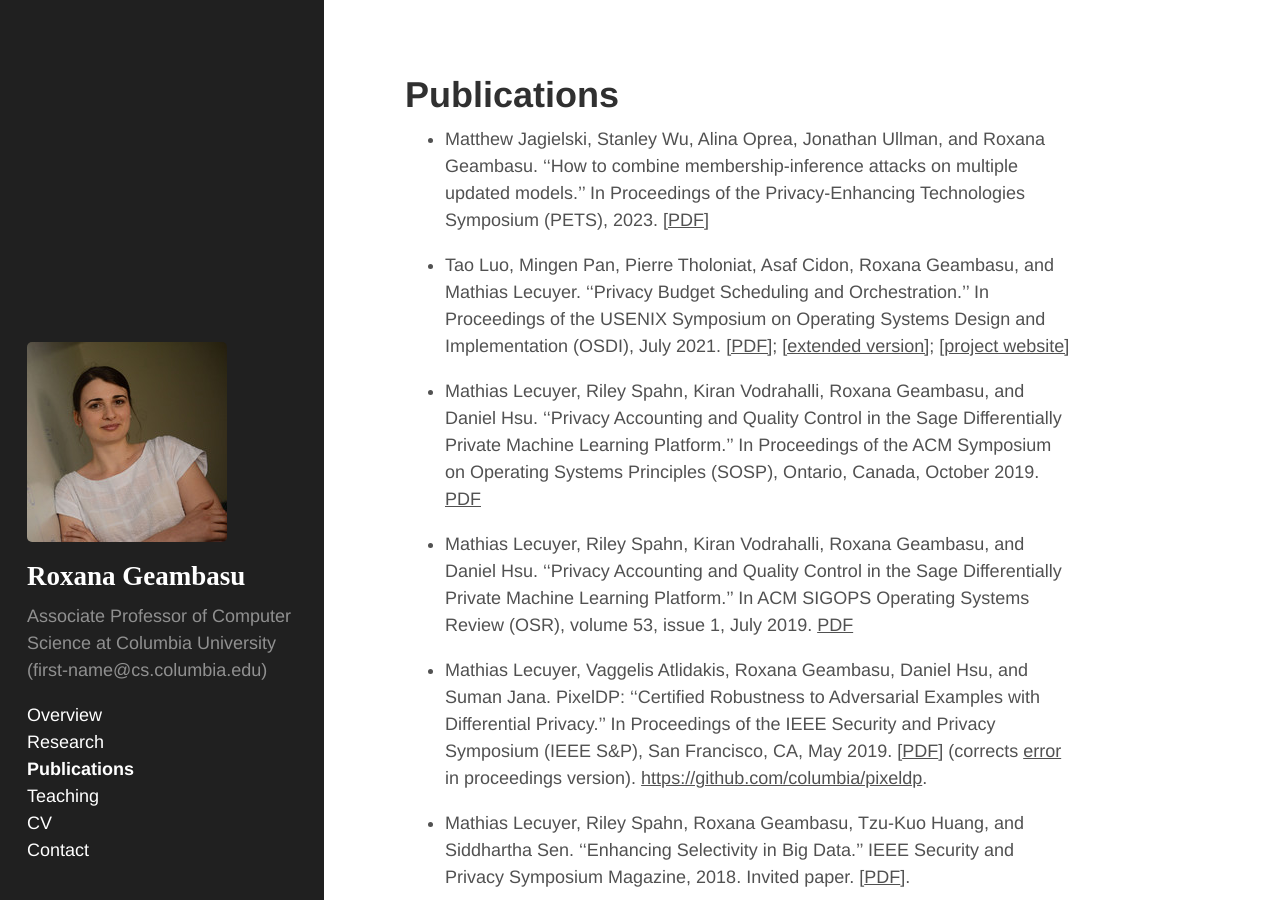
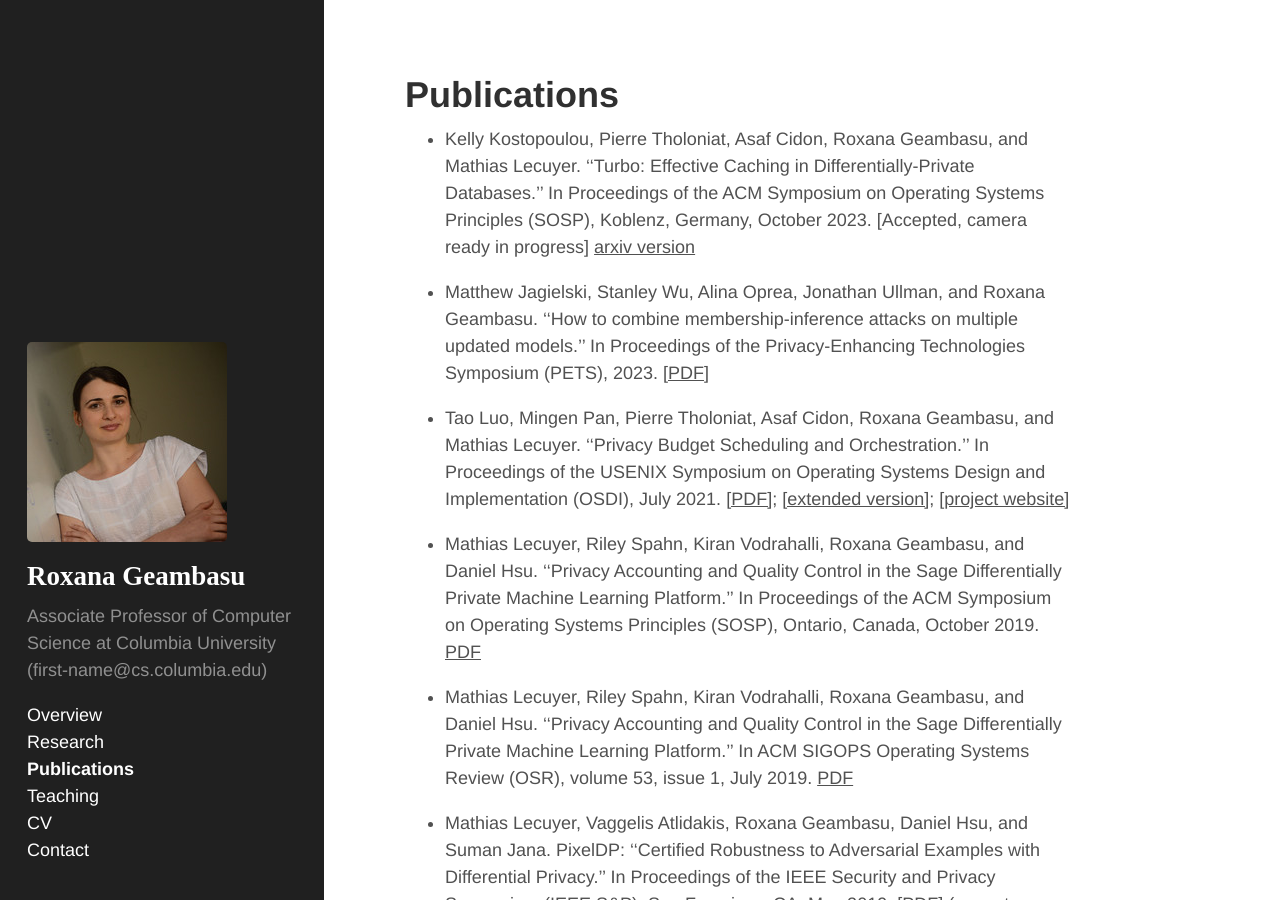
Before and after one commit to roxanageambasu/roxanageambasu.github.io, a Jekyll site: the page built from 02-publications.md, in a window 1280 px wide and 900 px high. Built offline with Jekyll 4.4.1, drawn with Linux system fonts in a browser that asks for light colours.

Commit message:
sosp turbo

```diff
--- a/02-publications.md
+++ b/02-publications.md
@@ -2,6 +2,12 @@
 layout: page
 title: Publications
 ---
+* Kelly Kostopoulou, Pierre Tholoniat, Asaf Cidon, Roxana Geambasu, and
+  Mathias Lecuyer.  ''Turbo: Effective Caching in Differentially-Private Databases.''
+  In Proceedings of the ACM Symposium on Operating Systems Principles (SOSP),
+  Koblenz, Germany, October 2023.  [Accepted, camera ready in progress] [arxiv
+  version](https://arxiv.org/abs/2306.16163)
+
 * Matthew Jagielski, Stanley Wu, Alina Oprea, Jonathan Ullman, and Roxana
   Geambasu. ''How to combine membership-inference attacks on multiple updated
   models.'' In Proceedings of the Privacy-Enhancing Technologies Symposium
```
